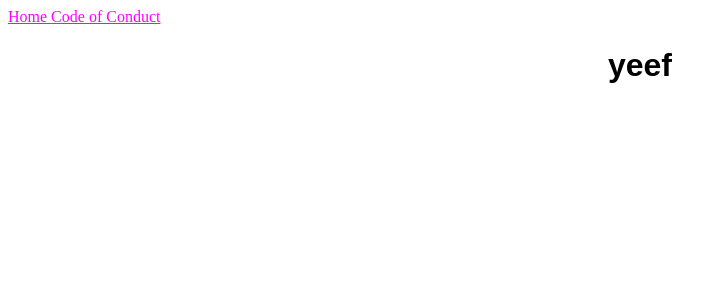
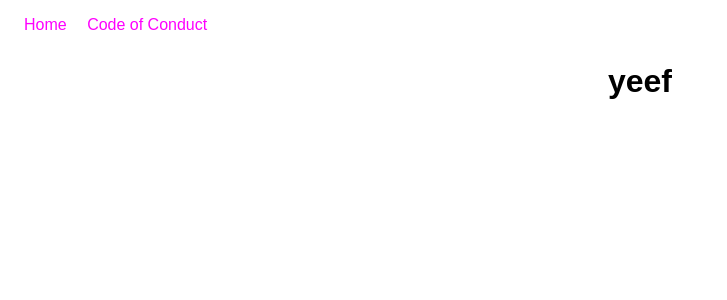
Before and after one commit to maximumpower55/debuggyteam.github.io, a Jekyll site: the page built from index.html, in a window 1280 px wide. Shown: the top 300 px of the page, without its empty margins (0-727 px from the left). Built offline with Jekyll 4.4.1, drawn with Linux system fonts in a browser that asks for light colours.

Commit message:
navbar shenanigans... also why does it have such an ugly border

```diff
--- a/assets/css/style.css
+++ b/assets/css/style.css
@@ -2,7 +2,7 @@
 	--font: Arial, Helvetica, sans-serif;
 }
 
-h1, h2, p, li {
+h1, h2, p, li, a {
 	font-family: var(--font);
 }
 
--- a/index.html
+++ b/index.html
@@ -1,5 +1,5 @@
 ---
 ---
-<link rel="stylesheet" href="/index.scss"/>
+<link rel="stylesheet" href="/index.css"/>
 
 <h1>yeef</h1>
--- a/index.scss
+++ b/index.scss
@@ -1,8 +1,23 @@
 ---
 ---
 
-nav ul {
+nav {
 	list-style-type: none;
 	margin: 0;
-	padding: 50px;
+	padding: 8px;
+	justify-content: center;
+	background-color: rgb(255, 255, 255);
+
+	li {
+		display: inline;
+	}
+
+	a {
+		padding: 8px;
+		text-decoration: none;
+	}
+
+	a:hover {
+		background-color: burlywood;
+	}
 }
```
